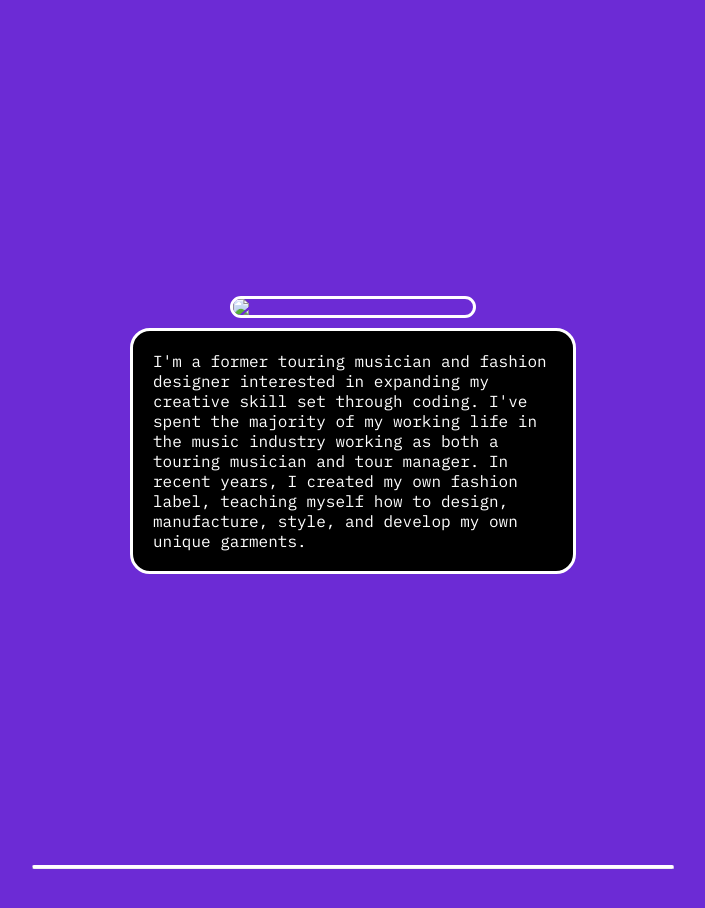
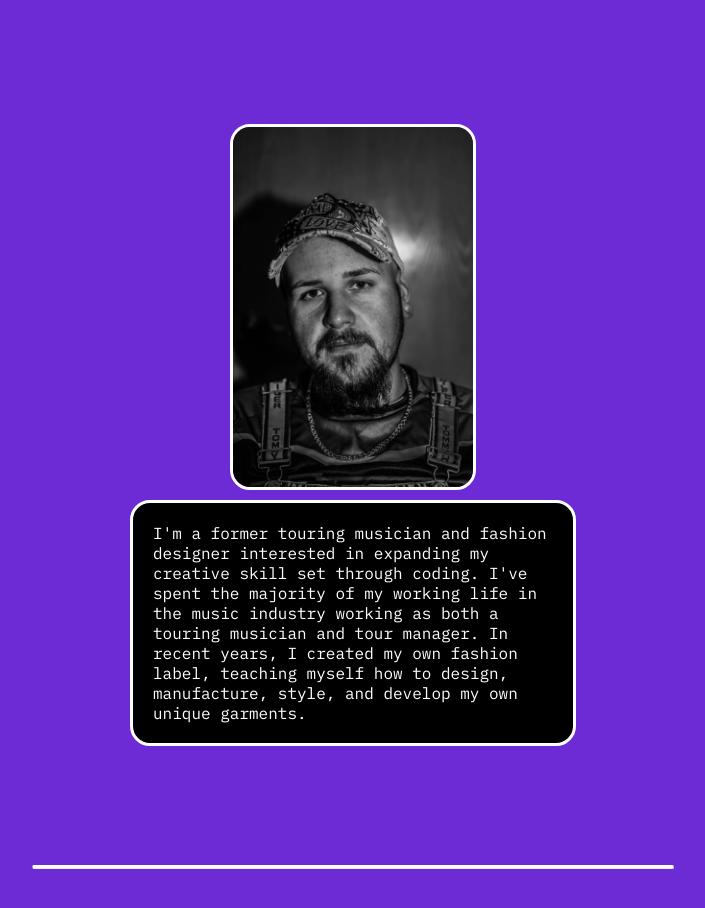
Before and after one commit to thwilson3/rithm-first-site, a plain HTML site: page index.html in a window 1280 px wide. Shown: the part 820-1728 px from the top of the page, without its empty margins (287-992 px from the left). Drawn offline with Linux system fonts and the light colour scheme; the site is published under a folder, as on GitHub Pages, so addresses that start at the root find nothing.

Commit message:
img fix 5

```diff
--- a/index.html
+++ b/index.html
@@ -29,7 +29,7 @@
     <p>Aspiring software engineer from Houston, Texas.</p>
   </div>
   <div class ="about" id="about">
-    <img src="/css/IMG_1232.JPG">
+    <img src="./css/IMG_1232.JPG">
     <p>I'm a former touring musician and fashion designer interested in expanding my creative skill set through coding. I've spent the majority of my working life in the music industry working as both a touring musician and tour manager. In recent years, I created my own fashion label, teaching myself how to design, manufacture, style, and develop my own unique garments.</p>
   </div>
   <hr class="divider">
```
